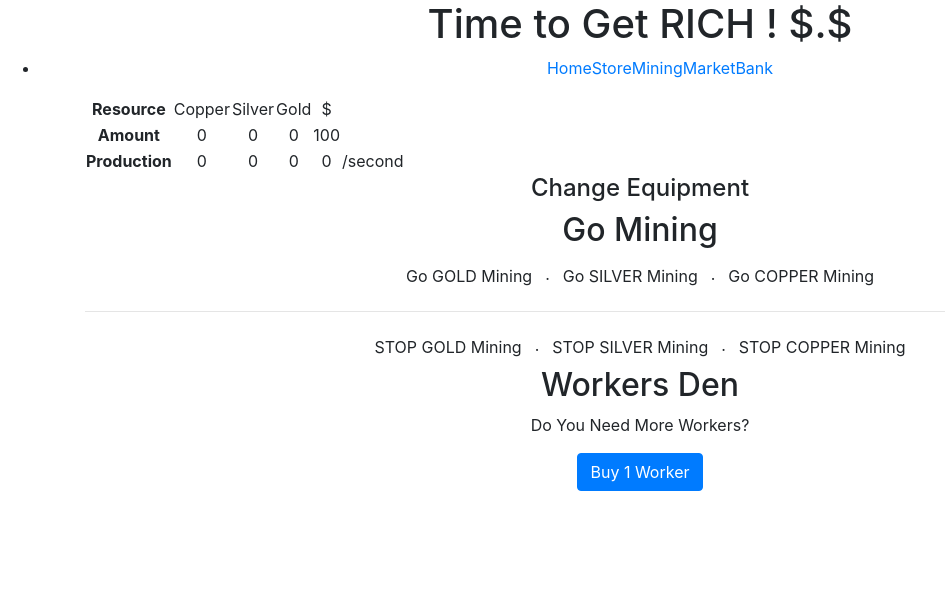
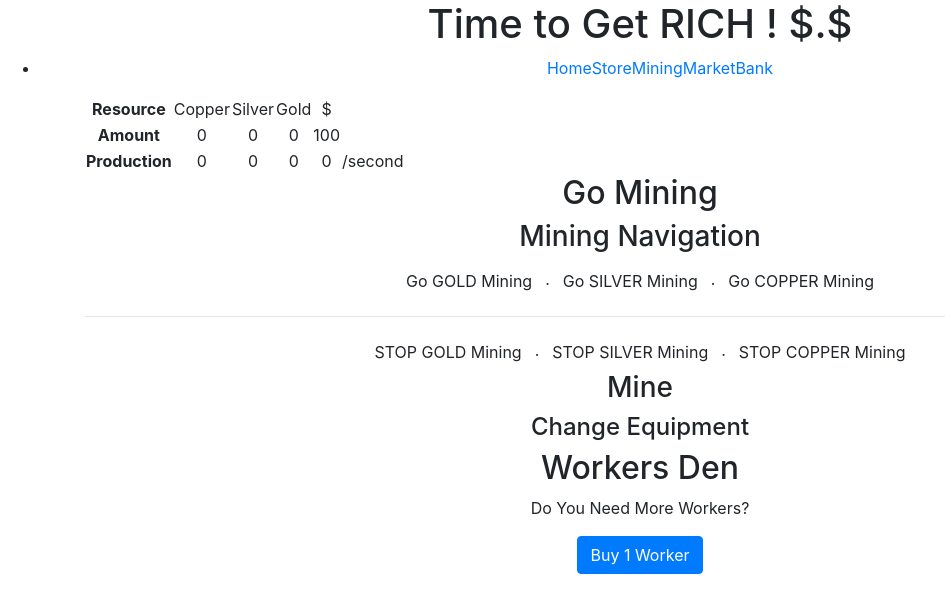
Before and after one commit to Thinkershine/GetRich, a React (Create React App) app: page /mining in a window 1280 px wide. Shown: the top 612 px of the page, without its empty margins (0-945 px from the left). Built offline with nearby package versions, Linux system fonts and the light colour scheme.

Commit message:
Extract Mining Component from APP.js

```diff
--- a/src/App.js
+++ b/src/App.js
@@ -1,7 +1,5 @@
 import React, { Component } from "react";
 import "./App.css";
-import GoldMine from "./components/locations/goldMine";
-import Mine from "./components/locations/mine";
 import Store from "./components/locations/store";
 import Workers from "./models/workers";
 import { getItems } from "./services/fakeItemService.js";
@@ -9,28 +7,16 @@ import Navigation from "./components/navigation";
 import { Route } from "react-router-dom";
 import MyResources from "./models/myResources.js";
 import Resources from "./components/resources";
+import Mining from "./components/locations/mining";
 
 class App extends Component {
   state = {
-    copperAmount: 0,
-    copperProduction: 0,
-    silverAmount: 0,
-    silverProduction: 0,
-    goldAmount: 0,
-    goldProduction: 0,
-    dollarAmount: 100,
-    dollarProduction: 0,
-
     isEquipped: false,
     itemsForSale: getItems(),
     currentEquipment: 0,
     miningEquipment: [],
     resources: new MyResources(),
-    workers: new Workers(),
-
-    isGoldMining: false,
-    isSilverMining: false,
-    isCopperMining: false
+    workers: new Workers()
   };
 
   componentDidMount() {
@@ -112,44 +98,21 @@ class App extends Component {
     return uniqueItems;
   };
 
-  goMining = miningType => {
-    switch (miningType) {
-      case "gold":
-        this.setState({ isGoldMining: true });
-        break;
-      case "silver":
-        this.setState({ isSilverMining: true });
-        break;
-      case "copper":
-        this.setState({ isCopperMining: true });
-        break;
-    }
-  };
-  stopMining = miningType => {
-    switch (miningType) {
-      case "gold":
-        this.setState({ isGoldMining: false });
-        break;
-      case "silver":
-        this.setState({ isSilverMining: false });
-        break;
-      case "copper":
-        this.setState({ isCopperMining: false });
-        break;
-    }
-  };
-
   render() {
     const { currentEquipment } = this.state;
     const miningPower = this.state.isEquipped
       ? this.state.miningEquipment[currentEquipment].miningPower
       : 1;
-    console.log("GOLD", this.state.resources.goldAmount);
+
     return (
       <div className="App">
         <header>
           <h1>Time to Get RICH ! $.$</h1>
           <Navigation />
+        </header>
+
+        <main className="container">
+          <Resources resources={this.state.resources} />
           <Route
             path="/store"
             render={props => (
@@ -160,10 +123,19 @@ class App extends Component {
               />
             )}
           />
-        </header>
-
-        <main className="container">
-          <Resources resources={this.state.resources} />
+          <Route
+            path="/mining"
+            render={props => (
+              <Mining
+                goMining={this.goMining}
+                stopMining={this.stopMining}
+                miningPower={miningPower}
+                resources={this.state.resources}
+                handleMining={this.handleMining}
+                {...props}
+              />
+            )}
+          />
 
           {this.state.isEquipped && (
             <div id="equipment">
@@ -183,61 +155,6 @@ class App extends Component {
           <h4>Change Equipment</h4>
           <ul className="list-group">{this.filterUniqueItemsForDisplay()}</ul>
 
-          <h2>Go Mining</h2>
-          <button onClick={() => this.goMining("gold")} className="btn">
-            Go GOLD Mining
-          </button>
-          <span>.</span>
-          <button onClick={() => this.goMining("silver")} className="btn">
-            Go SILVER Mining
-          </button>
-          <span>.</span>
-          <button onClick={() => this.goMining("copper")} className="btn">
-            Go COPPER Mining
-          </button>
-          <hr />
-          <button onClick={() => this.stopMining("gold")} className="btn">
-            STOP GOLD Mining
-          </button>
-          <span>.</span>
-          <button onClick={() => this.stopMining("silver")} className="btn">
-            STOP SILVER Mining
-          </button>
-          <span>.</span>
-          <button onClick={() => this.stopMining("copper")} className="btn">
-            STOP COPPER Mining
-          </button>
-
-          {this.state.isSilverMining && (
-            <Mine
-              miningPower={miningPower}
-              mineType="silver"
-              goldMined={this.state.resources.goldAmount}
-              //    onInterval={this.handleWorkers}
-              onClick={this.handleMining}
-            />
-          )}
-
-          {this.state.isGoldMining && (
-            <Mine
-              miningPower={miningPower}
-              mineType="gold"
-              goldMined={this.state.resources.goldAmount}
-              // onInterval={this.handleWorkers}
-              onClick={this.handleMining}
-            />
-          )}
-
-          {this.state.isCopperMining && (
-            <Mine
-              miningPower={miningPower}
-              mineType="copper"
-              goldMined={this.state.resources.goldAmount}
-              //   onInterval={this.handleWorkers}
-              onClick={this.handleMining}
-            />
-          )}
-
           <h2>Workers Den</h2>
           <p>Do You Need More Workers?</p>
           <button onClick={this.buyNewWorker} className="btn btn-primary">
--- /dev/null
+++ b/src/components/locations/mining.jsx
@@ -0,0 +1,109 @@
+import React, { Component } from "react";
+import Mine from "./mine";
+
+class Mining extends Component {
+  state = { isGoldMining: false, isSilverMining: false, isCopperMining: false };
+
+  constructor(props) {
+    super(props);
+    this.state.isCopperMining = this.props.isCopperMining;
+    this.state.isSilverMining = this.props.isSilverMining;
+    this.state.isGoldMining = this.props.isGoldMining;
+    this.state.miningPower = this.props.miningPower;
+  }
+
+  goMining = miningType => {
+    switch (miningType) {
+      case "gold":
+        this.setState({ isGoldMining: true });
+        break;
+      case "silver":
+        this.setState({ isSilverMining: true });
+        break;
+      case "copper":
+        this.setState({ isCopperMining: true });
+        break;
+    }
+  };
+  stopMining = miningType => {
+    switch (miningType) {
+      case "gold":
+        this.setState({ isGoldMining: false });
+        break;
+      case "silver":
+        this.setState({ isSilverMining: false });
+        break;
+      case "copper":
+        this.setState({ isCopperMining: false });
+        break;
+    }
+  };
+
+  render() {
+    return (
+      <div id="mining">
+        <h2>Go Mining</h2>
+        <div>
+          <h3>Mining Navigation</h3>
+          <button onClick={() => this.goMining("gold")} className="btn">
+            Go GOLD Mining
+          </button>
+          <span>.</span>
+          <button onClick={() => this.goMining("silver")} className="btn">
+            Go SILVER Mining
+          </button>
+          <span>.</span>
+          <button onClick={() => this.goMining("copper")} className="btn">
+            Go COPPER Mining
+          </button>
+          <hr />
+          <button onClick={() => this.stopMining("gold")} className="btn">
+            STOP GOLD Mining
+          </button>
+          <span>.</span>
+          <button onClick={() => this.stopMining("silver")} className="btn">
+            STOP SILVER Mining
+          </button>
+          <span>.</span>
+          <button onClick={() => this.stopMining("copper")} className="btn">
+            STOP COPPER Mining
+          </button>
+        </div>
+        <div>
+          <h3>Mine</h3>
+          {this.state.isSilverMining && (
+            <Mine
+              miningPower={this.state.miningPower}
+              mineType="silver"
+              goldMined={this.props.resources.getResourceAmount("silver")}
+              //    onInterval={this.handleWorkers}
+              onClick={this.props.handleMining}
+            />
+          )}
+
+          {this.state.isGoldMining && (
+            <Mine
+              miningPower={this.state.miningPower}
+              mineType="gold"
+              goldMined={this.props.resources.getResourceAmount("gold")}
+              // onInterval={this.handleWorkers}
+              onClick={this.props.handleMining}
+            />
+          )}
+
+          {this.state.isCopperMining && (
+            <Mine
+              miningPower={this.state.miningPower}
+              mineType="copper"
+              goldMined={this.props.resources.getResourceAmount("copper")}
+              //   onInterval={this.handleWorkers}
+              onClick={this.props.handleMining}
+            />
+          )}
+        </div>
+      </div>
+    );
+  }
+}
+
+export default Mining;
```
